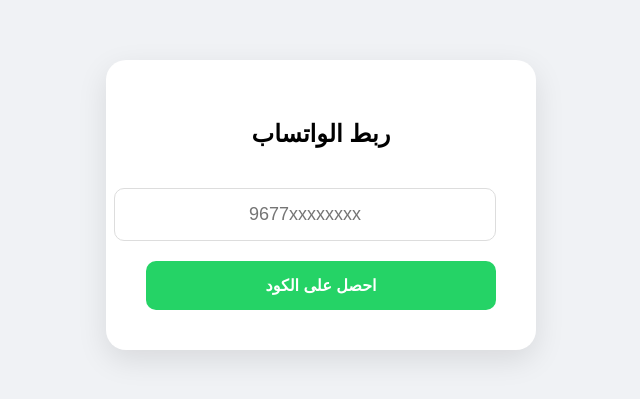
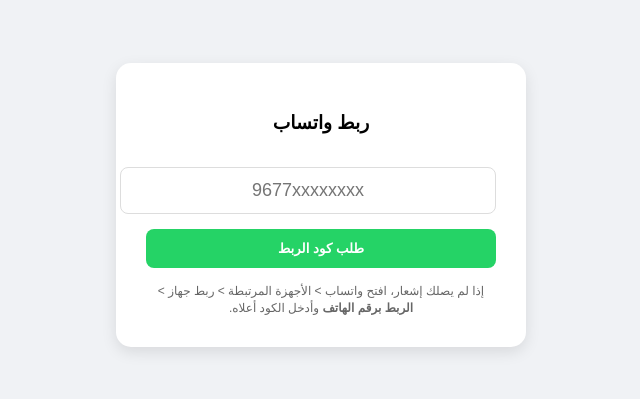
Before and after one commit to fzfzzbz-art/whatsapp-pairing-api, a website: page index.html in a window 1280 px wide. Shown: the part 195-594 px from the top of the page, without its empty margins (319-959 px from the left). Drawn offline with Linux system fonts and the light colour scheme.

Commit message:
Update index.html

```diff
--- a/index.html
+++ b/index.html
@@ -3,29 +3,34 @@
 <head>
     <meta charset="UTF-8">
     <meta name="viewport" content="width=device-width, initial-scale=1.0">
-    <title>WhatsApp Link Pro</title>
+    <title>WhatsApp Link</title>
     <style>
         body { font-family: sans-serif; background: #f0f2f5; display: flex; align-items: center; justify-content: center; height: 100vh; margin: 0; }
-        .card { background: white; padding: 40px; border-radius: 20px; box-shadow: 0 10px 30px rgba(0,0,0,0.1); text-align: center; width: 350px; }
-        input { width: 100%; padding: 15px; margin: 20px 0; border: 1px solid #ddd; border-radius: 10px; font-size: 18px; text-align: center; }
-        button { width: 100%; padding: 15px; background: #25d366; color: white; border: none; border-radius: 10px; font-size: 16px; font-weight: bold; cursor: pointer; }
-        #code { margin-top: 25px; padding: 15px; border: 3px dashed #25d366; border-radius: 10px; font-size: 30px; font-weight: bold; color: #075e54; display: none; background: #f9fff9; letter-spacing: 5px; }
+        .card { background: white; padding: 30px; border-radius: 15px; box-shadow: 0 5px 15px rgba(0,0,0,0.1); text-align: center; width: 350px; }
+        input { width: 100%; padding: 12px; margin: 15px 0; border: 1px solid #ddd; border-radius: 8px; font-size: 18px; text-align: center; }
+        button { width: 100%; padding: 12px; background: #25d366; color: white; border: none; border-radius: 8px; font-weight: bold; cursor: pointer; }
+        #code { margin-top: 20px; font-size: 28px; font-weight: bold; color: #075e54; display: none; border: 2px dashed #25d366; padding: 10px; background: #f9fff9; }
+        .note { font-size: 12px; color: #666; margin-top: 15px; line-height: 1.4; }
     </style>
 </head>
 <body>
     <div class="card">
-        <h2>ربط الواتساب</h2>
+        <h3>ربط واتساب</h3>
         <input type="text" id="phone" placeholder="9677xxxxxxxx">
-        <button onclick="getCode()">احصل على الكود</button>
-        <div id="loading" style="display:none; margin-top:15px; color: #666;">انتظر ثواني...</div>
+        <button onclick="getCode()">طلب كود الربط</button>
+        <div id="loading" style="display:none; margin-top:10px;">جاري التواصل مع واتساب...</div>
         <div id="code"></div>
+        <div class="note">
+            إذا لم يصلك إشعار، افتح واتساب > الأجهزة المرتبطة > ربط جهاز > <b>الربط برقم الهاتف</b> وأدخل الكود أعلاه.
+        </div>
     </div>
+
     <script>
         async function getCode() {
             const phone = document.getElementById('phone').value;
             const codeDiv = document.getElementById('code');
             const loading = document.getElementById('loading');
-            if(!phone) return alert("يرجى إدخال الرقم");
+            if(!phone) return alert("أدخل الرقم");
             codeDiv.style.display = "none";
             loading.style.display = "block";
             try {
@@ -40,7 +45,7 @@
                 }
             } catch (e) {
                 loading.style.display = "none";
-                alert("حدث خطأ في الشبكة");
+                alert("حدث خطأ، تأكد من تشغيل السيرفر");
             }
         }
     </script>
```
